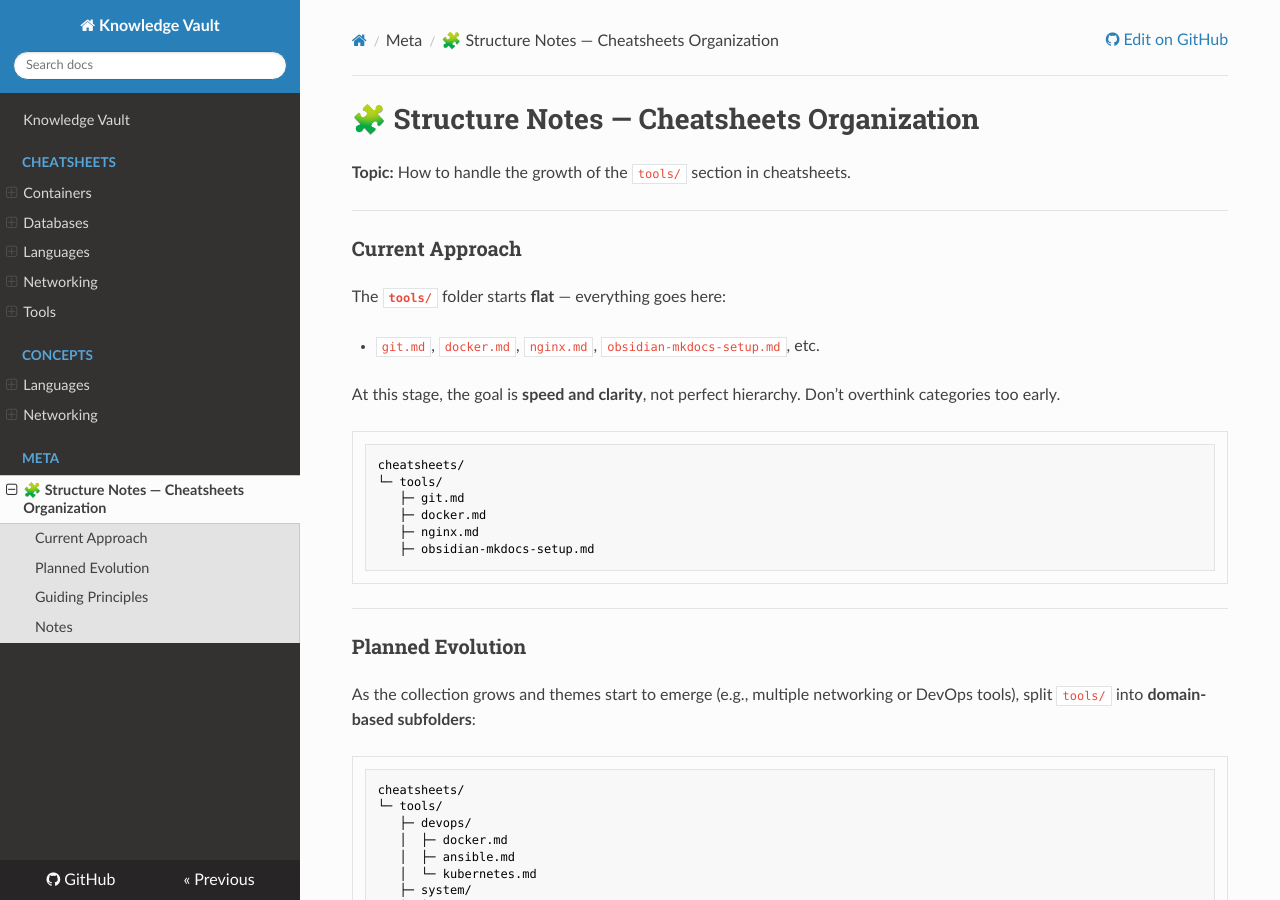
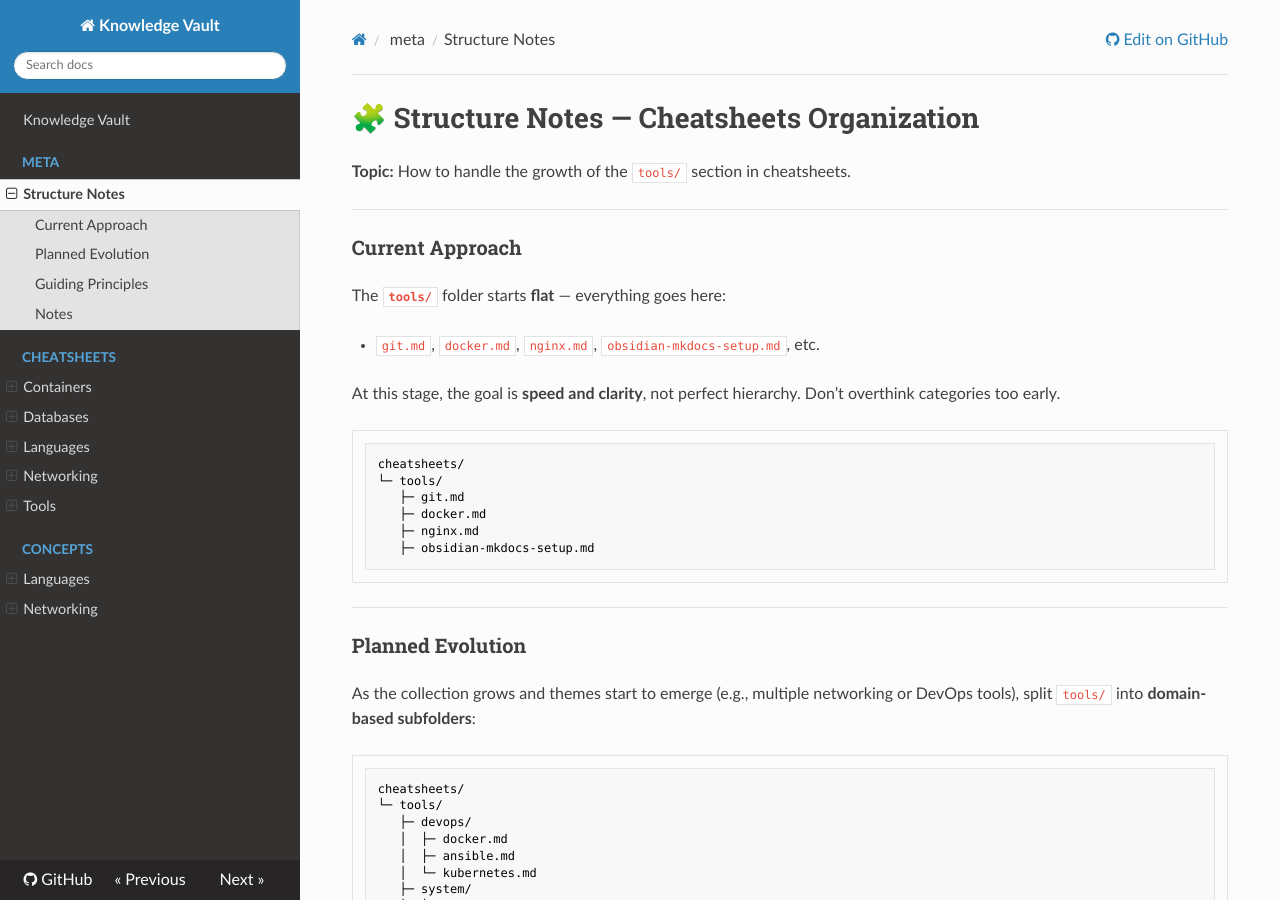
Before and after one commit to edgaras87/knowledge-vault, an MkDocs documentation site: the page built from docs/_meta/structure-notes.md, in a window 1280 px wide and 900 px high. Built offline with MkDocs 1.6.1, drawn with Linux system fonts in a browser that asks for light colours; nearby versions of some CDN libraries; part of the change alters nothing that is shown.

Commit message:
docs: rename structure-notes file and add metadata for organization guidelines

```diff
--- a/docs/meta/structure-notes.md
+++ b/docs/_meta/structure-notes.md
@@ -1,3 +1,10 @@
+---
+title: Structure Notes
+date: 2025-10-21
+summary: Guidelines for organizing cheatsheets and concepts sections in the knowledge vault.
+---
+
+
 # 🧩 Structure Notes — Cheatsheets Organization
 
 **Topic:** How to handle the growth of the `tools/` section in cheatsheets.
```
